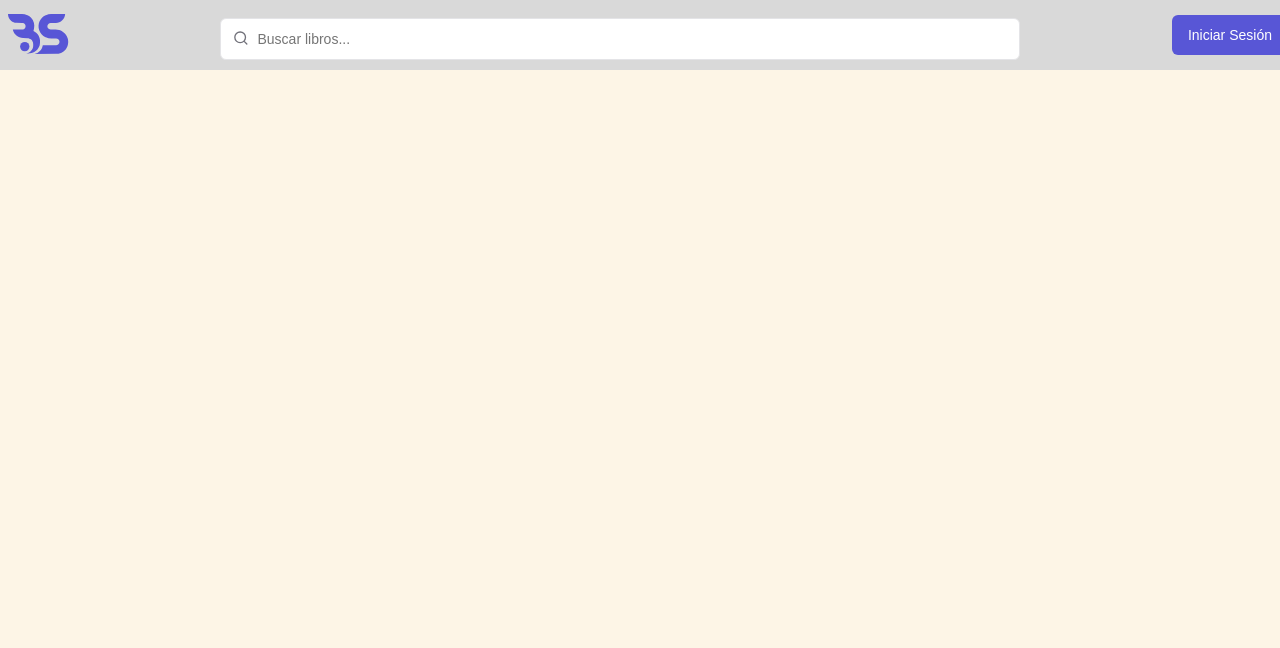
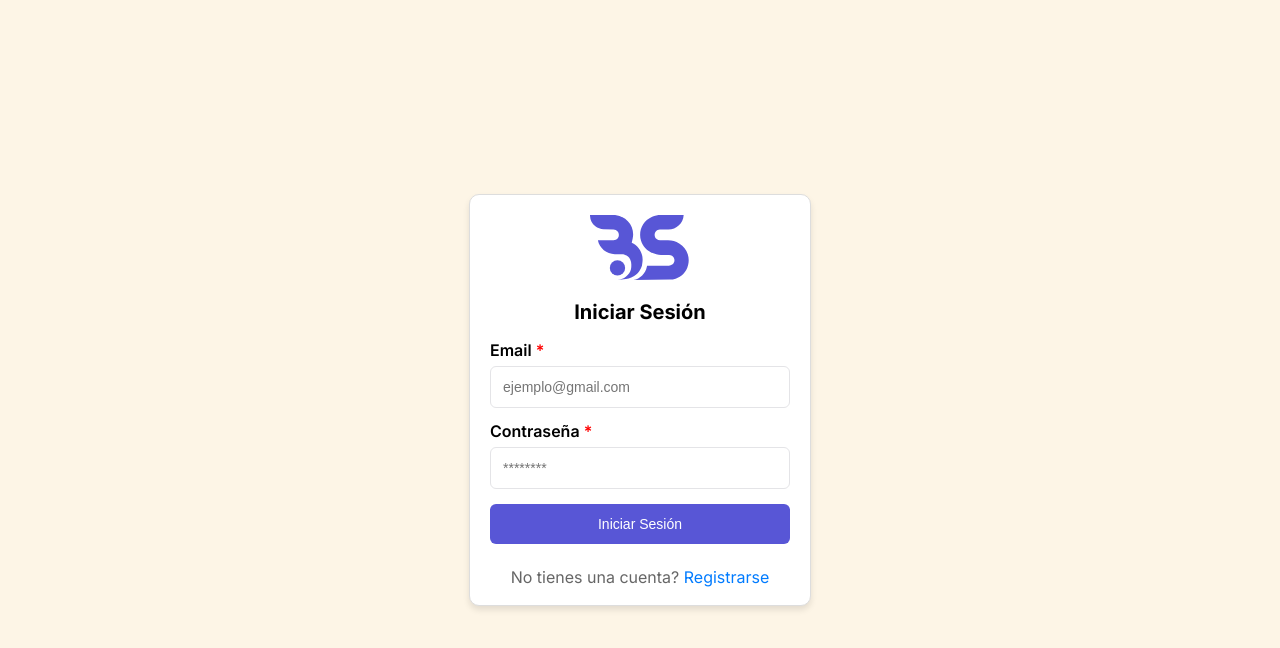
Before and after one commit to camduarte/bookshare, a React (Vite) app in the folder client/: page /auth/login in a window 1280 px wide. Shown: the top 648 px of the page. Built offline with nearby package versions, Linux system fonts and the light colour scheme; no server answers.

Commit message:
se agrego auth layout para login y regiter

```diff
--- a/client/src/components/Navbar.jsx
+++ b/client/src/components/Navbar.jsx
@@ -20,7 +20,7 @@ const Navbar = () => {
         ) : (
           <div className='authState'>
             <Button>
-              <a href='/login' className='authLogin'>
+              <a href='/auth/login' className='authLogin'>
                 Iniciar Sesión
               </a>
             </Button>
--- /dev/null
+++ b/client/src/hocs/layouts/AuthLayout.jsx
@@ -0,0 +1,10 @@
+import React from 'react';
+import { Outlet } from 'react-router-dom';
+
+export const AuthLayout = () => {
+  return (
+    <div>
+      <Outlet />
+    </div>
+  );
+};
--- a/client/src/pages/Home.jsx
+++ b/client/src/pages/Home.jsx
@@ -28,7 +28,7 @@ export default function Home() {
           </p>
           <div className='hero-buttons'>
             <Button className='register-button'>
-              <a href='/register'>Regístrate Gratis</a>
+              <a href='/auth/register'>Regístrate Gratis</a>
             </Button>
             <Button
               variant='ghost'
--- a/client/src/pages/Login.jsx
+++ b/client/src/pages/Login.jsx
@@ -8,6 +8,7 @@ import { LoginSchema } from '../utils/authSchema';
 import Input from '../components/ui/Input';
 import Button from '../components/ui/Button';
 import useAuthStore from '../store/authStore';
+import Logo from '../assets/logo/Logo.svg';
 
 const Login = () => {
   const { login, isLoading, error, clearError, isAuthenticated } =
@@ -53,11 +54,7 @@ const Login = () => {
   return (
     <div className='login-container'>
       <div className='login-card'>
-        <img
-          src='src/assets/logo/Logo.svg'
-          alt='Company Logo'
-          className='logo'
-        />
+        <img src={Logo} alt='Company Logo' className='logo' />
         <h1 className='login-title'>Iniciar Sesión</h1>
 
         <form onSubmit={handleSubmit(onSubmit)}>
@@ -100,7 +97,7 @@ const Login = () => {
         </form>
         <p className='register-text'>
           No tienes una cuenta?{' '}
-          <a href='/register' className='register-link'>
+          <a href='/auth/register' className='register-link'>
             Registrarse
           </a>
         </p>
--- a/client/src/pages/Register.jsx
+++ b/client/src/pages/Register.jsx
@@ -8,6 +8,7 @@ import Button from '../components/ui/Button';
 import Input from '../components/ui/Input';
 import useAuthStore from '../store/authStore';
 import { RegisterSchema } from '../utils/authSchema';
+import Logo from '../assets/logo/Logo.svg';
 
 /**
  *
@@ -62,8 +63,9 @@ const Register = () => {
   }, [error, clearError]);
 
   return (
+    <div className='register-container'>
       <div className='register-card'>
-      <img src='src/assets/logo/Logo.png' alt='Company Logo' className='logo' />
+        <img src={Logo} alt='Company Logo' className='logo' />
         <h1 className='register-title'>Registrarse</h1>
 
         <form onSubmit={handleSubmit(onSubmit)}>
@@ -132,10 +134,11 @@ const Register = () => {
         </form>
         <p className='register-text'>
           Ya tienes una cuenta?{' '}
-        <a href='/Login' className='register-link'>
+          <a href='/auth/login' className='register-link'>
             Iniciar Sesión
           </a>
         </p>
+      </div>
     </div>
   );
 };
--- a/client/src/router/AppRouter.jsx
+++ b/client/src/router/AppRouter.jsx
@@ -1,5 +1,5 @@
 import React from 'react';
-import { Route, Routes } from 'react-router-dom';
+import { Navigate, Route, Routes } from 'react-router-dom';
 
 import { FullWithLayout } from '../hocs/layouts/FullWithLayout';
 import Home from '../pages/Home';
@@ -9,8 +9,11 @@ import MyBooksPage from '../pages/MyBooksPage';
 import DetailsPage from '../pages/DetailsPage';
 import AllBooksPage from '../pages/AllBooksPage';
 import ProtectedRoute from './ProtectedRoute/ProtectedRoute';
+import useAuthStore from '../store/authStore';
+import { AuthLayout } from '../hocs/layouts/AuthLayout';
 
 export const AppRouter = () => {
+  const { isAuthenticated } = useAuthStore();
   return (
     <Routes>
       <Route path='/' element={<FullWithLayout />}>
@@ -25,9 +28,16 @@ export const AppRouter = () => {
             </ProtectedRoute>
           }
         />
-        <Route path='/login' element={<Login />} />
-        <Route path='/register' element={<Register />} />
         <Route path='*' element={<h1>Error404</h1>} />
+      </Route>
+      <Route
+        path='/auth'
+        element={
+          isAuthenticated() ? <Navigate to='/' replace /> : <AuthLayout />
+        }
+      >
+        <Route path='login' element={<Login />} />
+        <Route path='register' element={<Register />} />
       </Route>
     </Routes>
   );
--- a/client/src/router/ProtectedRoute/ProtectedRoute.jsx
+++ b/client/src/router/ProtectedRoute/ProtectedRoute.jsx
@@ -5,7 +5,7 @@ import useAuthStore from '../../store/authStore';
 const ProtectedRoute = ({ children }) => {
   const isAuthenticated = useAuthStore((state) => state.isAuthenticated);
 
-  if (!isAuthenticated()) return <Navigate to='/login' replace />;
+  if (!isAuthenticated()) return <Navigate to='/auth/login' replace />;
 
   return children;
 };
--- a/client/src/styles/pages/register.css
+++ b/client/src/styles/pages/register.css
@@ -1,9 +1,14 @@
 /* src/components/LoginCard.css */
+
+.register-container {
+  height: 100vh;
+  display: flex;
+  align-items: center;
+  justify-content: center;
+}
 
 .register-card {
   width: 300px;
-  margin: 0 auto;
-  margin-top: 10%;
   max-width: 400px;
   padding: 20px;
   border: 1px solid #ddd;
```
Lines whose indentation alone changed are shown as unchanged.
